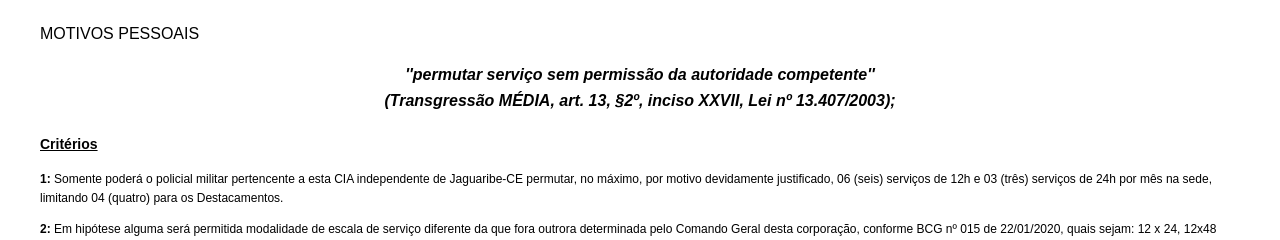
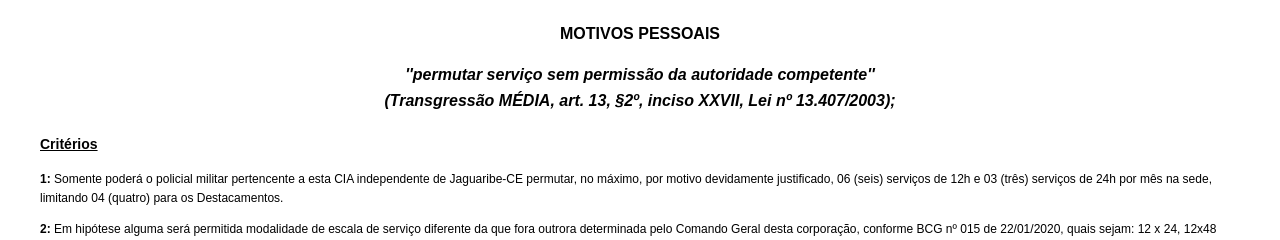
Before and after one commit to azvdocarlos/permuta, a Flask app: template templates/permuta.html in a window 1280 px wide. Shown: the part 261-501 px from the top of the page. Run offline with Flask 3, Linux system fonts and the light colour scheme; the template is opened without the code that fills it, so the values that code supplies are empty.

Commit message:
Update permuta.html

```diff
--- a/templates/permuta.html
+++ b/templates/permuta.html
@@ -89,7 +89,7 @@
         estão em comum acordo e considerando a compatibilidade funcional de ambos, pelo motivo que segue:
     </div>
 
-<p class="texto-centralizado" font-weight: bold;>MOTIVOS PESSOAIS</p>
+<p style="text-align: center; font-weight: bold;">MOTIVOS PESSOAIS</p>
 
 
     <div class="transgressao">
```
